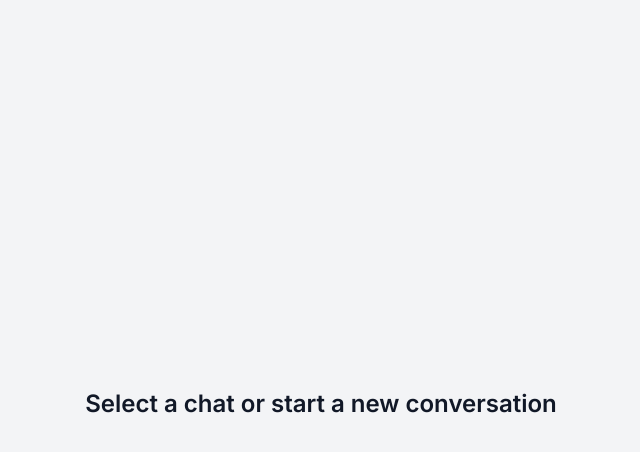
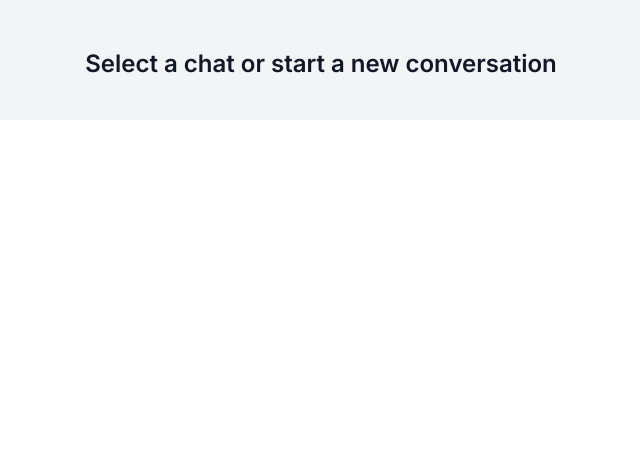
Before and after one commit to ehoover3/Messenger, a Next.js app: page /users in a window 1280 px wide. Shown: the top 452 px of the page, without its empty margins (479-1119 px from the left). Built offline with nearby package versions, Linux system fonts and the light colour scheme.

Commit message:
create users layout

```diff
--- /dev/null
+++ b/app/users/layout.tsx
@@ -0,0 +1,3 @@
+export default async function UsersLayout({ children }: { children: React.ReactNode }) {
+  return <div>{children}</div>;
+}
--- a/app/users/page.tsx
+++ b/app/users/page.tsx
@@ -1,5 +1,3 @@
-"use client";
-
 import EmptyState from "../components/EmptyState";
 
 const Users = () => {
```
